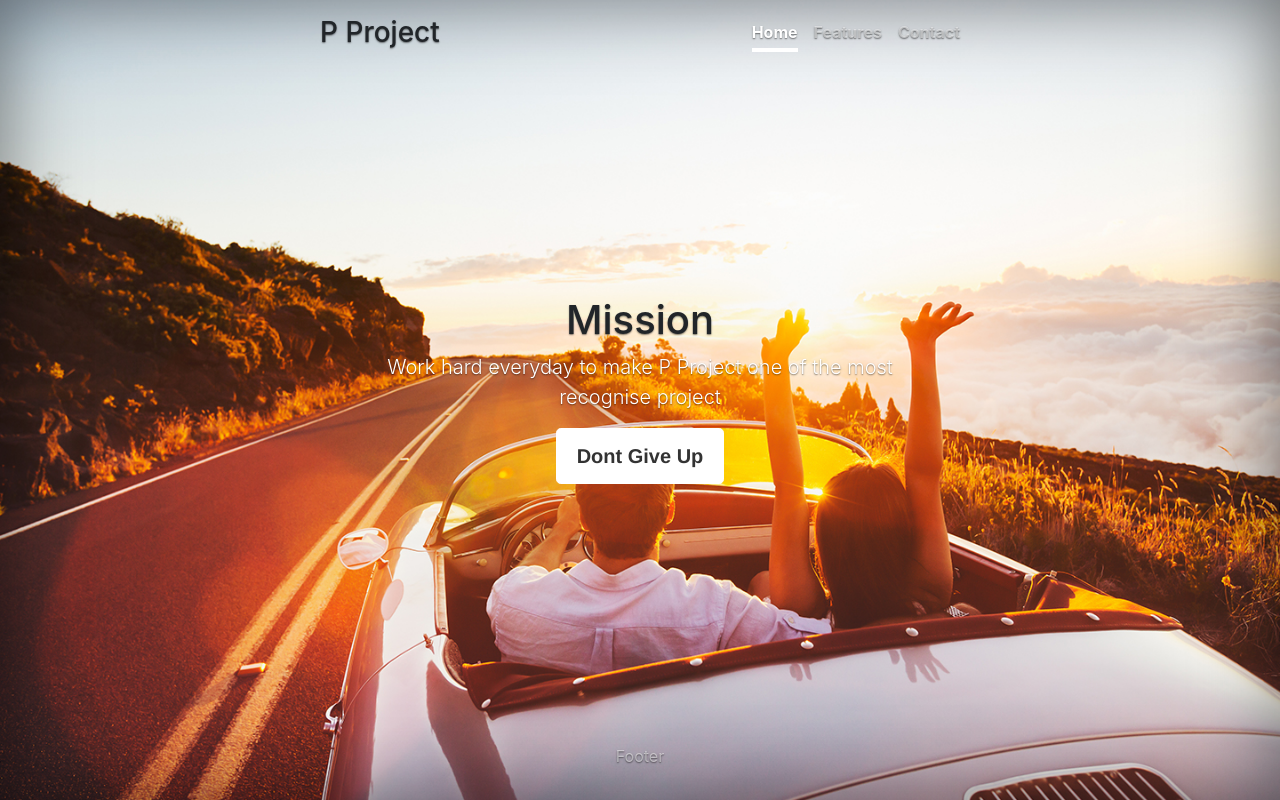
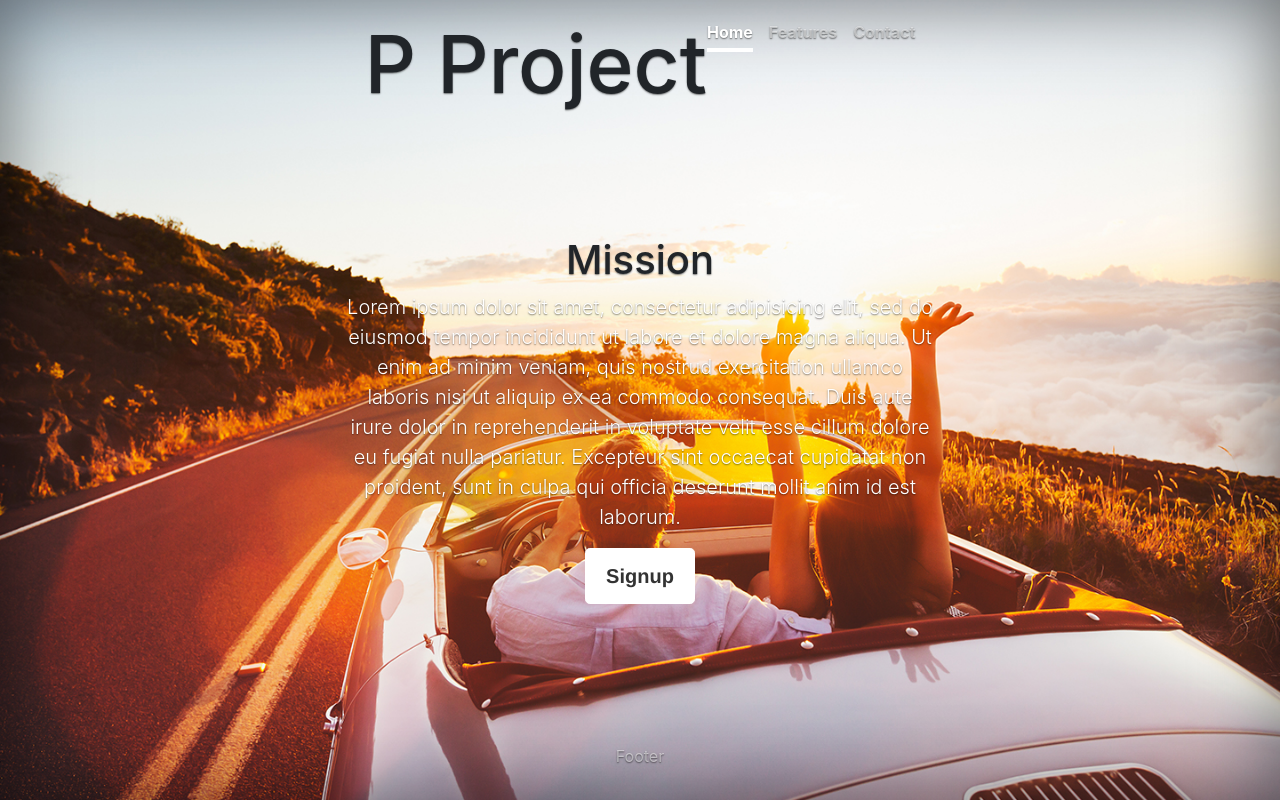
Before and after one commit to alwyntn/alwyntn.github.io, a plain HTML site: page index.html in a window 1280 px wide. Drawn offline with nearby package versions, Linux system fonts and the light colour scheme.

Commit message:
Edit Masthead

```diff
--- a/index.html
+++ b/index.html
@@ -11,10 +11,10 @@
   <body class="startup text-center">
 
     <div class="cover-container d-flex h-100 p-3 mx-auto flex-column">
-      <header class="masthead mb-auto">
+      <header class="masthead mb-auto d-flex justify-content-center ">
         <div class="inner">
           <h3 class="masthead-brand">P Project</h3>
-          <nav class="nav nav-masthead justify-content-center">
+          <nav class="nav nav-masthead d-flex flex-row">
             <a class="nav-link active" href="#">Home</a>
             <a class="nav-link" href="#">Features</a>
             <a class="nav-link" href="#">Contact</a>
@@ -24,7 +24,12 @@
 
       <main role="main" class="inner cover">
         <h1 class="cover-heading animated swing">Mission</h1>
-        <p class="lead cover-text">Work hard everyday to make P Project one of the most recognise project</p>
+        <p class="lead cover-text">Lorem ipsum dolor sit amet, consectetur adipisicing elit, sed do eiusmod
+        tempor incididunt ut labore et dolore magna aliqua. Ut enim ad minim veniam,
+        quis nostrud exercitation ullamco laboris nisi ut aliquip ex ea commodo
+        consequat. Duis aute irure dolor in reprehenderit in voluptate velit esse
+        cillum dolore eu fugiat nulla pariatur. Excepteur sint occaecat cupidatat non
+        proident, sunt in culpa qui officia deserunt mollit anim id est laborum.</p>
         <p class="lead">
           <!-- Begin MailChimp Signup Form -->
           <!-- <link href="//cdn-images.mailchimp.com/embedcode/slim-10_7.css" rel="stylesheet" type="text/css"> -->
@@ -38,7 +43,7 @@
               <div id="mc_embed_signup_scroll">
               <!-- real people should not fill this in and expect good things - do not remove this or risk form bot signups-->
               <div style="position: absolute; left: -5000px;" aria-hidden="true"><input type="text" name="b_bc92a2384d252ea486be5b306_8b386935c8" tabindex="-1" value=""></div>
-              <div class="clear"><input class="btn btn-lg btn-secondary" type="submit" value="Dont Give Up" name="subscribe" id="mc-embedded-subscribe" class="button"></div>
+              <div class="clear"><input class="btn btn-lg btn-secondary" type="submit" value="Signup" name="subscribe" id="mc-embedded-subscribe" class="button"></div>
               </div>
           </form>
           </div>
--- a/style.css
+++ b/style.css
@@ -62,6 +62,7 @@ body.startup {
 
 .masthead-brand {
   margin-bottom: 0;
+  font-size: 5em;
 }
 
 .nav-masthead .nav-link {
```
